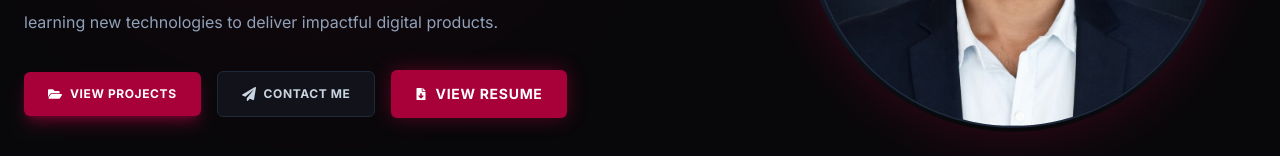
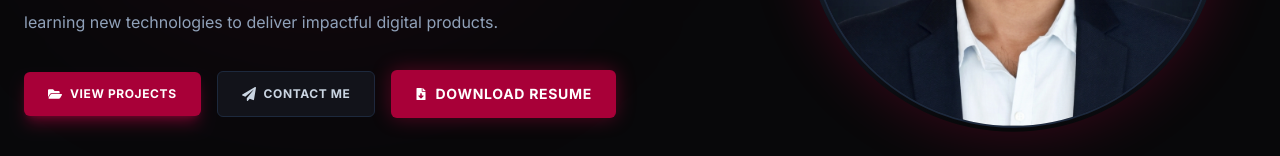
Before and after one commit to shawon2911/My-Portfolio, a Next.js app: page / in a window 1280 px wide. Shown: the part 444-600 px from the top of the page. Built offline with nearby package versions, Linux system fonts and the light colour scheme; no server answers.

Commit message:
resume download button added

```diff
--- a/src/Components/sections/Contact.tsx
+++ b/src/Components/sections/Contact.tsx
@@ -116,7 +116,7 @@ export default function Contact() {
             <div className="space-y-4">
               {infoCards.map(({ label, value, icon: Icon, href }) => {
                 const CardInner = (
-                  <div className="flex items-center gap-4 p-4 rounded-2xl bg-[#12131a] border border-slate-800/80 hover:border-[#ff0055]/40 transition-colors duration-300 group">
+                  <div className="flex items-center gap-4 p-4 mt-2 rounded-2xl bg-[#12131a] border border-slate-800/80 hover:border-[#ff0055]/40 transition-colors duration-300 group">
                     <div className="p-3 rounded-xl bg-[#ff0055]/10 text-[#ff0055] group-hover:bg-[#ff0055] group-hover:text-white transition-colors shrink-0">
                       <Icon className="text-lg" />
                     </div>
@@ -213,7 +213,7 @@ export default function Contact() {
               <input
                 {...register('name')}
                 type="text"
-                placeholder="John Doe"
+                placeholder="Enter Your Name"
                 className={`w-full bg-[#08080a] border ${errors.name ? 'border-red-500' : 'border-slate-800'} rounded-xl px-4 py-3 text-xs sm:text-sm text-white placeholder-slate-600 focus:outline-none focus:border-[#ff0055] transition-colors`}
               />
               {errors.name && <p className="text-red-400 text-[11px] mt-1">{errors.name.message}</p>}
@@ -224,7 +224,7 @@ export default function Contact() {
               <input
                 {...register('email')}
                 type="email"
-                placeholder="john@example.com"
+                placeholder="Enter Your Email"
                 className={`w-full bg-[#08080a] border ${errors.email ? 'border-red-500' : 'border-slate-800'} rounded-xl px-4 py-3 text-xs sm:text-sm text-white placeholder-slate-600 focus:outline-none focus:border-[#ff0055] transition-colors`}
               />
               {errors.email && <p className="text-red-400 text-[11px] mt-1">{errors.email.message}</p>}
--- a/src/Components/sections/Hero.tsx
+++ b/src/Components/sections/Hero.tsx
@@ -66,13 +66,15 @@ export default function Hero() {
             </a>
 
             <a
-              href="PASTE_YOUR_GOOGLE_DRIVE_LINK_HERE"
-              target="_blank"
+              // href="https://drive.google.com/file/d/1Kp_cFoQJGZEc5XwD9fcqyv7S5AKH_Uyh/view?usp=drive_link"
+              href="/Resume_of_Hosenuzzaman.pdf"
+              download="Resume_of_Hosenuzzaman.pdf"
+              // target="_blank"
               rel="noopener noreferrer"
               className="inline-flex items-center gap-2 px-6 py-3.5 bg-[#a80038] hover:bg-[#e0004c] text-white font-bold text-xs sm:text-sm uppercase tracking-wider rounded-md shadow-[0_0_20px_rgba(255,0,85,0.3)] transition-all duration-300"
             >
               <FaFileDownload className="text-xs" />
-              View Resume
+              Download Resume
             </a>
           </div>
 
--- a/tsconfig.json
+++ b/tsconfig.json
@@ -15,7 +15,7 @@
     "moduleResolution": "bundler",
     "resolveJsonModule": true,
     "isolatedModules": true,
-    "jsx": "preserve",
+    "jsx": "react-jsx",
     "incremental": true,
     "plugins": [
       {
```
Also changed, not shown: 1 other file (tests, documents, lock files or other folders).
